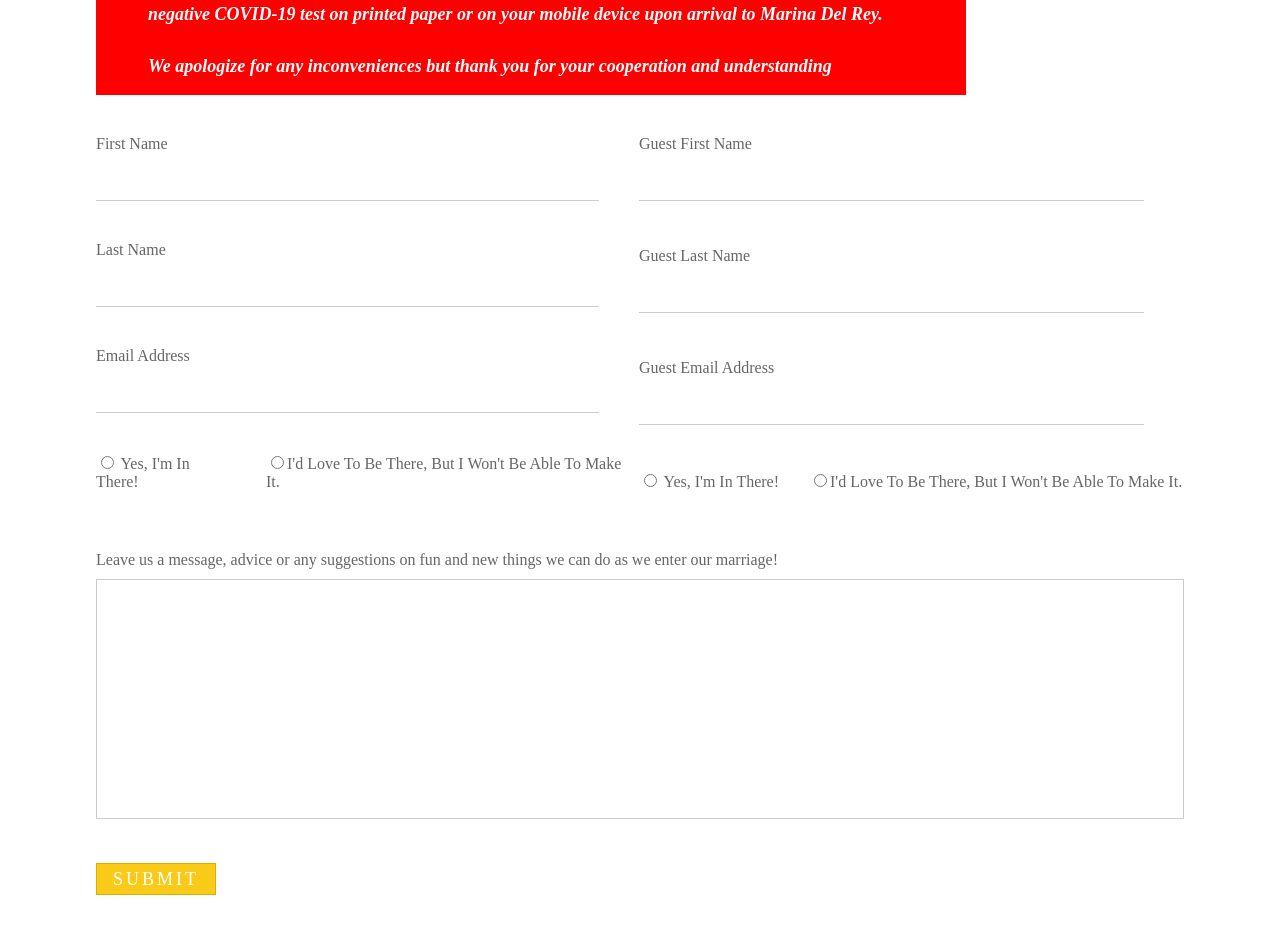
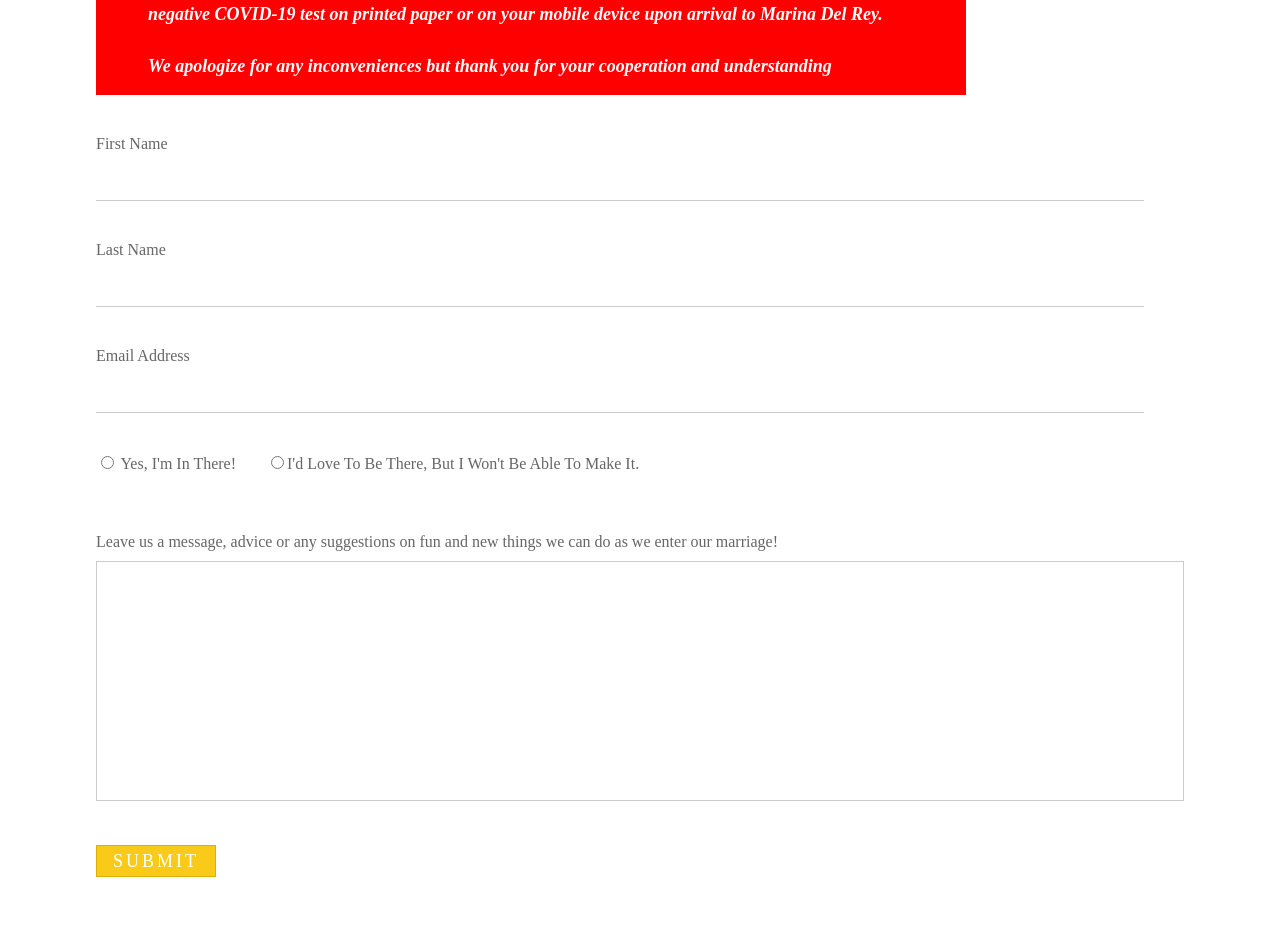
Before and after one commit to jleajones/sam-francis, a Next.js app: page /rsvp in a window 1280 px wide. Shown: the part 1240-2173 px from the top of the page. Built offline with nearby package versions, Linux system fonts and the light colour scheme; a web font is replaced by a local one.

Commit message:
updates for form

```diff
--- a/components/rsvpForm/index.js
+++ b/components/rsvpForm/index.js
@@ -114,10 +114,6 @@ export default function RsvpForm({ onSubmit }) {
   const [email, setEmail] = useState('');
   const [attendance, setAttendance] = useState('');
 
-  const [fName_g, setGFName] = useState('');
-  const [lName_g, setGLName] = useState('');
-  const [email_g, setGEmail] = useState('');
-  const [attendance_g, setGAttendance] = useState('');
   const [msg, setMsg] = useState('');
 
   const [error, setError] = useState('');
@@ -146,15 +142,12 @@ export default function RsvpForm({ onSubmit }) {
       name: `${fName} ${lName}`,
       email,
       rsvp: attendance,
-      guestName: `${fName_g} ${lName_g}`,
-      guestEmail: email_g,
-      guestRsvp: attendance_g,
       message: msg
     };
 
     const success = await onSubmit(formData);
 
-    if(success) setSubmitted(true);
+    if (success) setSubmitted(true);
   };
 
   return submitted === true ? null : (
@@ -216,62 +209,6 @@ export default function RsvpForm({ onSubmit }) {
             </Input>
           </InputsContainer>
         </Inputs>
-
-        <Inputs>
-          <Input>
-            <label htmlFor="firstName_g">{t(RSVP_GUEST_FNAME.key)}</label>
-            <input
-              type="text"
-              id="firstName_g"
-              value={fName_g}
-              onChange={(e) => setGFName(e.target.value)}
-            />
-          </Input>
-          <Input>
-            <label htmlFor="lastName_g">{t(RSVP_GUEST_LNAME.key)}</label>
-            <input
-              type="text"
-              id="lastName_g"
-              value={lName_g}
-              onChange={(e) => setGLName(e.target.value)}
-            />
-          </Input>
-          <Input>
-            <label htmlFor="email_g">{t(RSVP_GUEST_EMAIL.key)}</label>
-            <input
-              type="text"
-              id="email_g"
-              value={email_g}
-              onChange={(e) => setGEmail(e.target.value)}
-            />
-          </Input>
-          <InputsContainer>
-            <Input style={{ marginRight: '30px' }}>
-              <label htmlFor="yes_g">
-                <input
-                  type="radio"
-                  id="yes_g"
-                  name="rsvp"
-                  value="yes"
-                  onChange={(e) => setGAttendance(e.target.value)}
-                />
-                {t(RSVP_YES.key)}
-              </label>
-            </Input>
-            <Input>
-              <label htmlFor="no_g">
-                <input
-                  type="radio"
-                  id="no_g"
-                  name="rsvp"
-                  value="no"
-                  onChange={(e) => setGAttendance(e.target.value)}
-                />
-                {t(RSVP_NO.key)}
-              </label>
-            </Input>
-          </InputsContainer>
-        </Inputs>
       </InputsContainer>
 
       <TextareaInput value={msg} onChange={(e) => setMsg(e.target.value)}>
```
